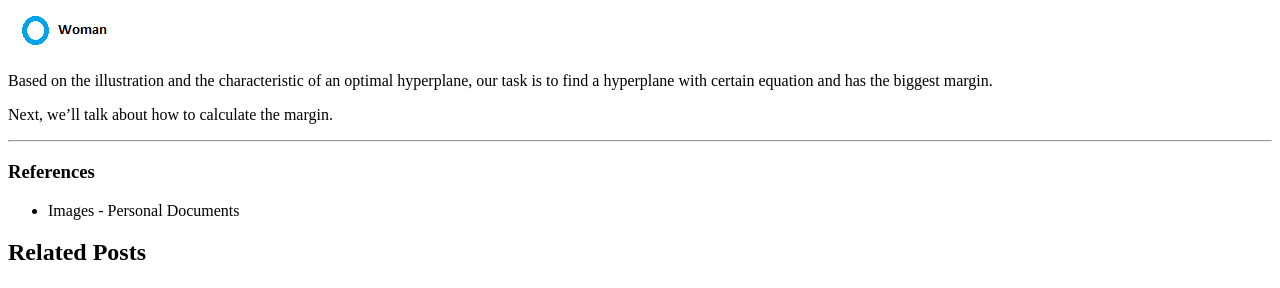
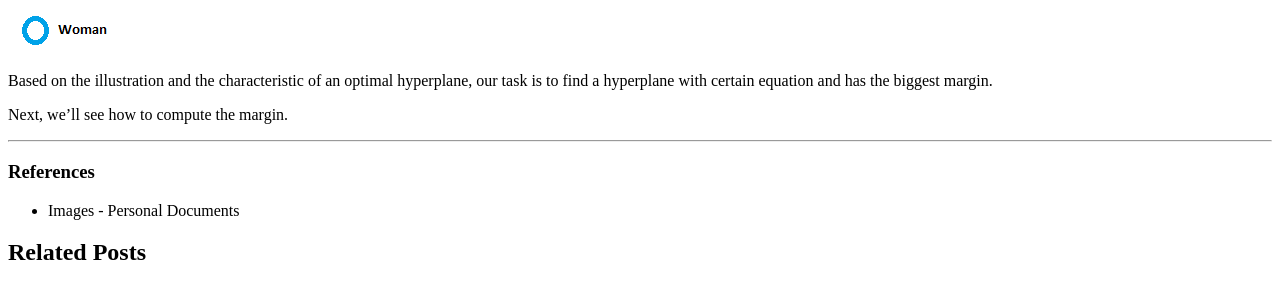
Before and after one commit to albertusk95/albertusk95.github.io, a Jekyll site: the page built from _posts/MachineLearning/2017-01-13-svm-math.md, in a window 1280 px wide and 900 px high, scrolled down 2598 px. Shown: the part 492-780 px from the top of the window. Built offline with Jekyll 4.4.1, drawn with Linux system fonts in a browser that asks for light colours.

Commit message:
update new post

```diff
--- a/_posts/MachineLearning/2017-01-13-svm-math.md
+++ b/_posts/MachineLearning/2017-01-13-svm-math.md
@@ -47,7 +47,7 @@ Furthermore, we don't need to stick to one equation to build a hyperplane, which
 
 Based on the illustration and the characteristic of an optimal hyperplane, our task is to find a hyperplane with certain equation and has the biggest margin.
 
-Next, we'll talk about how to calculate the margin.
+Next, we'll see how to compute the margin.
 
 -----
 
```
